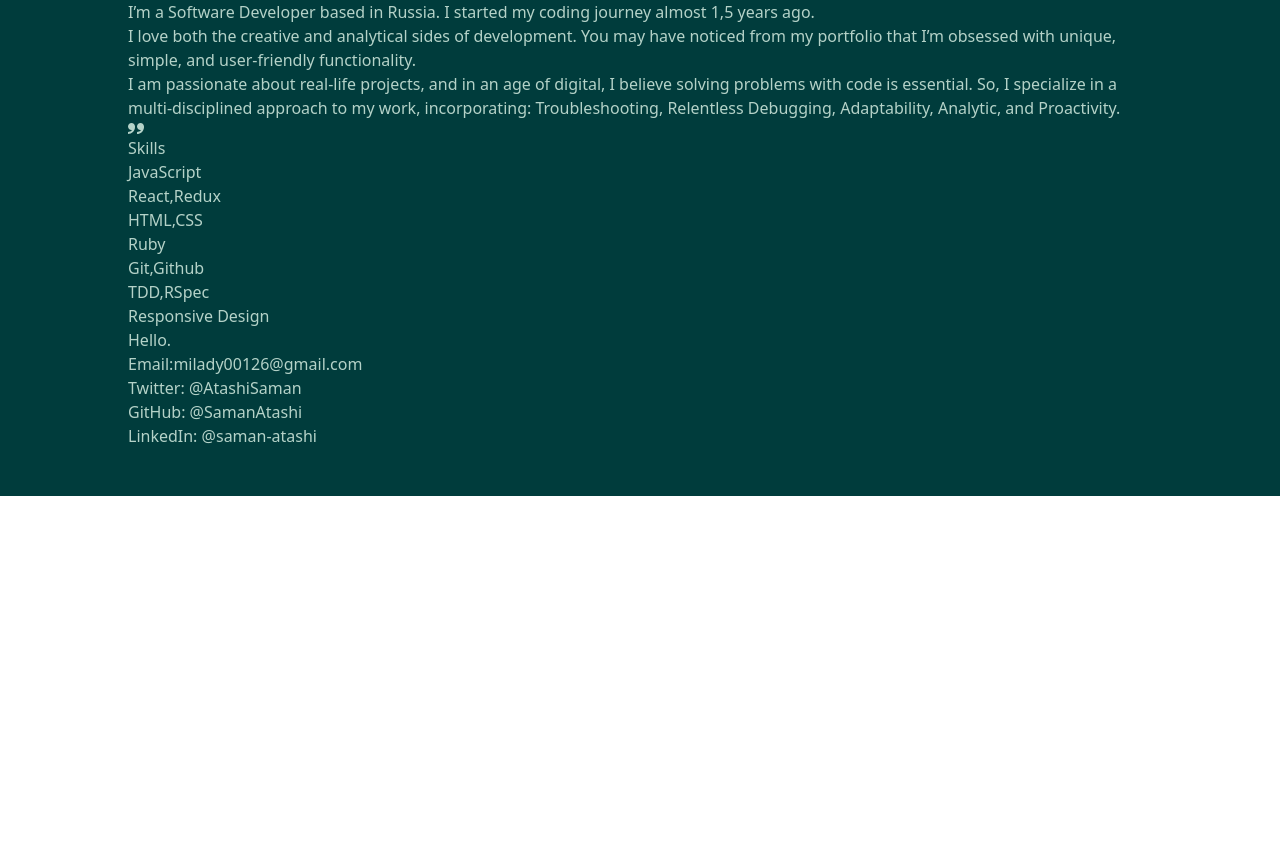
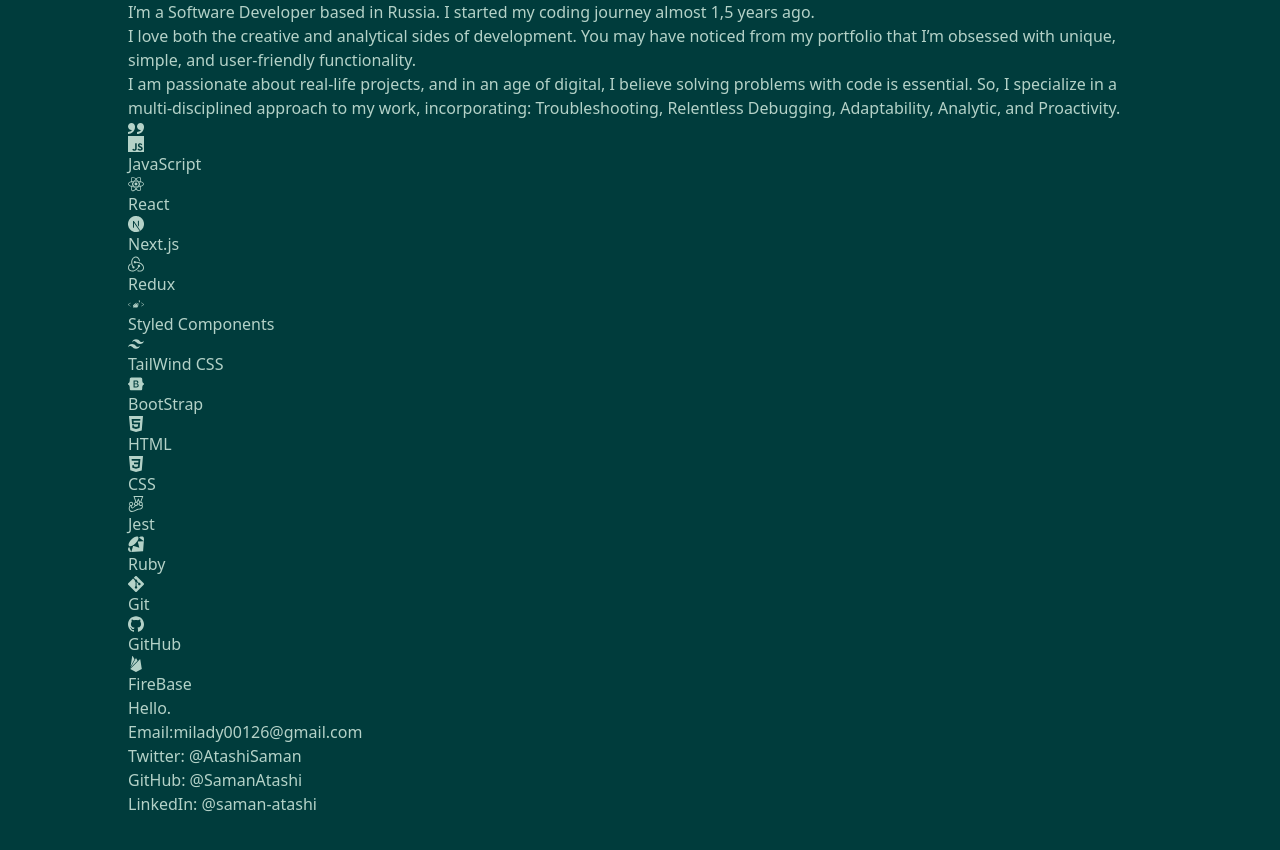
Before and after one commit to SamanAtashi/Portfolio-V.2, a Next.js app: page / in a window 1280 px wide. Shown: the part 9000-9850 px from the top of the page. Before the commit the page ends 9496 px from the top, so only its background shows below. Built offline with nearby package versions, Linux system fonts and the light colour scheme.

Commit message:
Add icons to about page and delete skills

```diff
--- a/Components/About.jsx
+++ b/Components/About/About.jsx
@@ -1,5 +1,6 @@
-import color from '../Assets/color';
+import color from '../../Assets/color';
 import { ImQuotesLeft, ImQuotesRight } from 'react-icons/im/';
+import Skills from './Skills';
 
 const About = () => {
 	return (
@@ -80,22 +81,7 @@
 					</div>
 				</p>
 			</article>
-			<div className="sm:flex sm:justify-between">
-				<article className="my-4 ">
-					<header className="font-Bodoni text-xl tracking-widest  text-Secondary_Light font-bold">
-						Skills
-					</header>
-					<ul>
-						<li>JavaScript</li>
-						<li>React,Redux</li>
-						<li>HTML,CSS</li>
-						<li>Ruby</li>
-						<li>Git,Github</li>
-						<li>TDD,RSpec</li>
-						<li>Responsive Design</li>
-					</ul>
-				</article>
-			</div>
+			<Skills />
 		</section>
 	);
 };
--- /dev/null
+++ b/Components/About/Skills.jsx
@@ -0,0 +1,61 @@
+import React from 'react';
+
+import {
+	SiBootstrap,
+	SiCss3,
+	SiFirebase,
+	SiGit,
+	SiGithub,
+	SiHtml5,
+	SiJavascript,
+	SiJest,
+	SiNextdotjs,
+	SiReact,
+	SiRedux,
+	SiRuby,
+	SiStyledcomponents,
+	SiTailwindcss,
+} from 'react-icons/si';
+
+const Skills = () => {
+	let list = [
+		[SiJavascript, 'JavaScript'],
+		[SiReact, 'React'],
+		[SiNextdotjs, 'Next.js'],
+		[SiRedux, 'Redux'],
+		[SiStyledcomponents, 'Styled Components'],
+		[SiTailwindcss, 'TailWind CSS'],
+		[SiBootstrap, 'BootStrap'],
+		[SiHtml5, 'HTML'],
+		[SiCss3, 'CSS'],
+		[SiJest, 'Jest'],
+		[SiRuby, 'Ruby'],
+		[SiGit, 'Git'],
+		[SiGithub, 'GitHub'],
+		[SiFirebase, 'FireBase'],
+	];
+
+	const maker = () => {
+		return list.map((item) => (
+			<li className="w-full sm:w-1/3 lg:w-1/6 items-center flex justify-start p-0 flex-col h-28 sm:h-auto mb-3 ">
+				{React.createElement(item[0], {
+					className:
+						'w-16 sm:w-24 h-16 sm:h-24 group transition-all duration-200 ease-in-out transform translate-y-0 group hover:-translate-y-1 translate-x-0 hover:drop-shadow-3xl',
+				})}
+				<p className="mt-4 text-sm sm:text-base font-semibold tracking-wide opacity-100 normal-case text-center ">
+					{item[1]}
+				</p>
+			</li>
+		));
+	};
+
+	return (
+		<article>
+			<ul className="grid grid-cols-3 sm:flex sm:flex-wrap sm:justify-evenly space-x-1 sm:space-x-0 font-Montserratss  ">
+				{maker()}
+			</ul>
+		</article>
+	);
+};
+
+export default Skills;
--- a/pages/index.js
+++ b/pages/index.js
@@ -1,4 +1,4 @@
-import About from '../Components/About';
+import About from '../Components/About/About';
 import Contact from '../Components/Contacts';
 import Home from '../Components/Home';
 import Navbar from '../Components/Navbar';
--- a/tailwind.config.js
+++ b/tailwind.config.js
@@ -46,8 +46,11 @@
 				'100vh': '100vh',
 			},
 			scale: {
-				'11': '-1',
-				'12': '1',
+				11: '-1',
+				12: '1',
+			},
+			dropShadow: {
+				'3xl': '0 35px 35px rgba(0, 0, 0, 0.25)',
 			},
 		},
 	},
```
